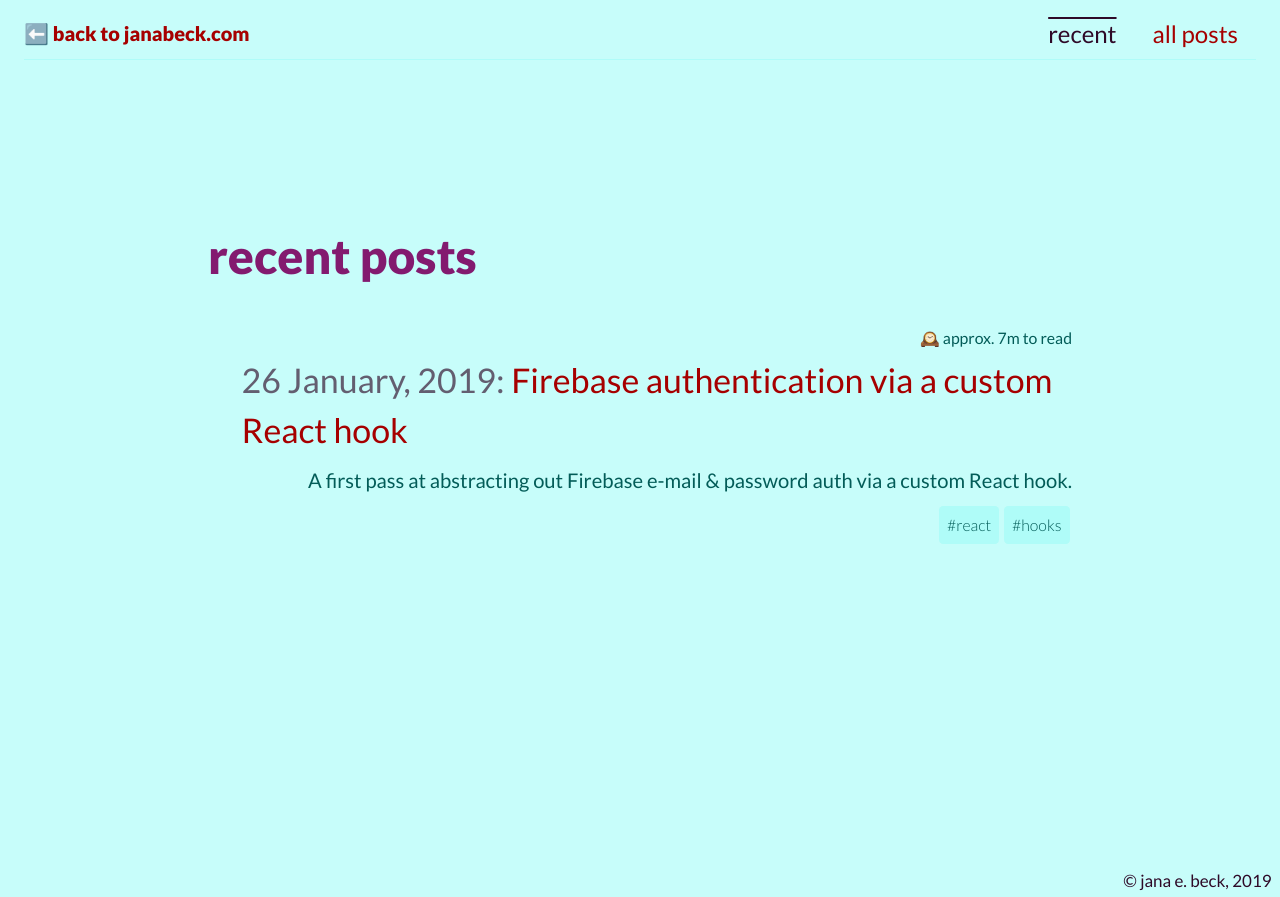
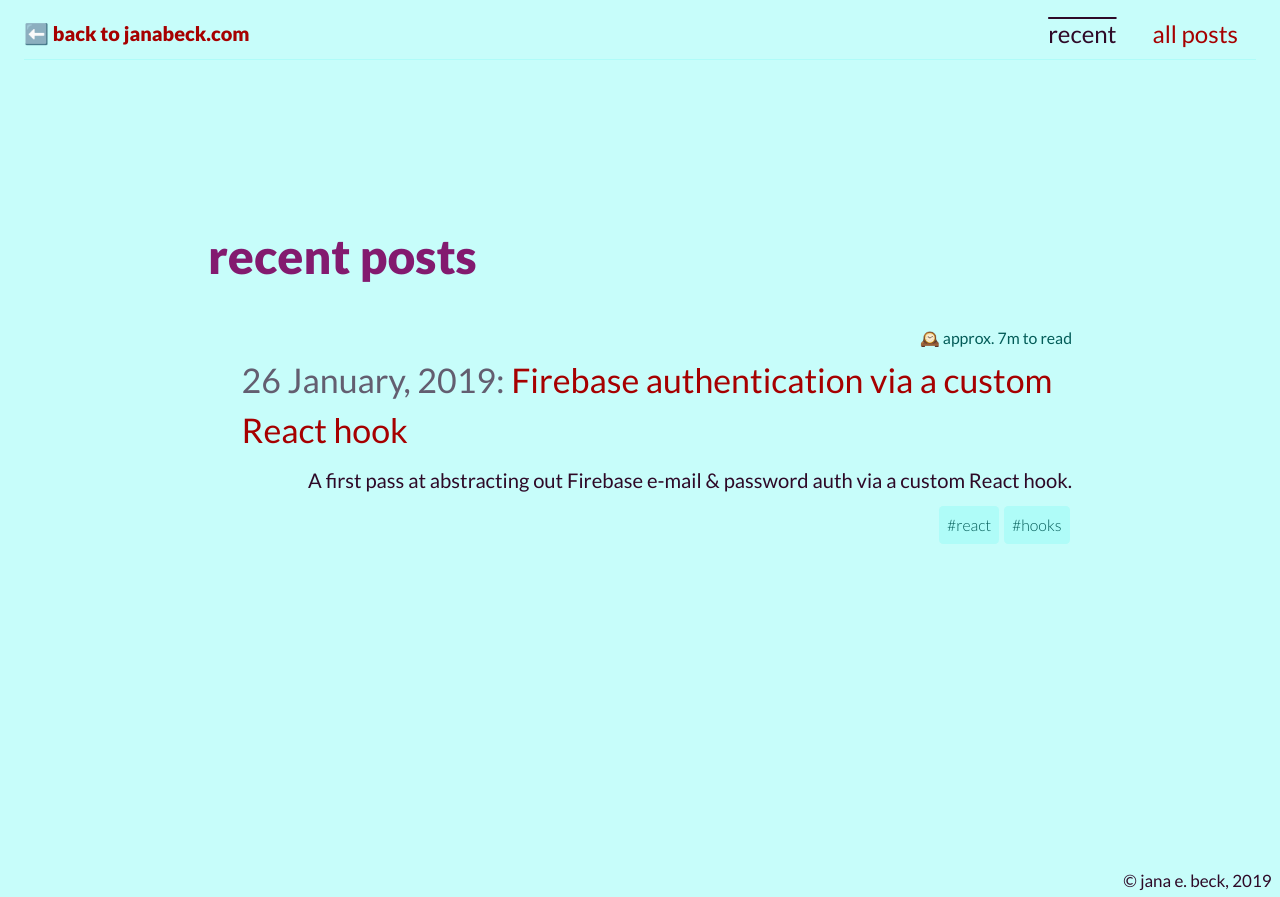
Before and after one commit to jebeck/blog.janabeck.com, a Gatsby site: page / in a window 1280 px wide. Built offline with nearby package versions, Linux system fonts and the light colour scheme; Gatsby itself is replaced by a stand-in of ours; some packages are replaced by stand-ins of ours; a web font is replaced by a local one.

Commit message:
make PostSummary dark purple text

```diff
--- a/src/components/PostSummary.js
+++ b/src/components/PostSummary.js
@@ -3,6 +3,7 @@ import PropTypes from 'prop-types'
 import styled from 'styled-components'
 import { MOBILE_MEDIA_QUERY } from 'typography-breakpoint-constants'
 
+import { darkPurple } from '../utils/colors'
 import MatchesMobile from '../utils/MatchesMobile'
 import { rhythm, scale } from '../utils/typography'
 
@@ -10,6 +11,7 @@ const SummaryP = styled.p`
   ${MOBILE_MEDIA_QUERY} {
     margin: ${rhythm(0.0625)} 0 ${rhythm(0.0625)} ${rhythm(0.25)};
   }
+  color: ${darkPurple};
   margin: ${rhythm(0.25)} 0 ${rhythm(0.25)} ${rhythm(1)};
   text-align: right;
 `
```
